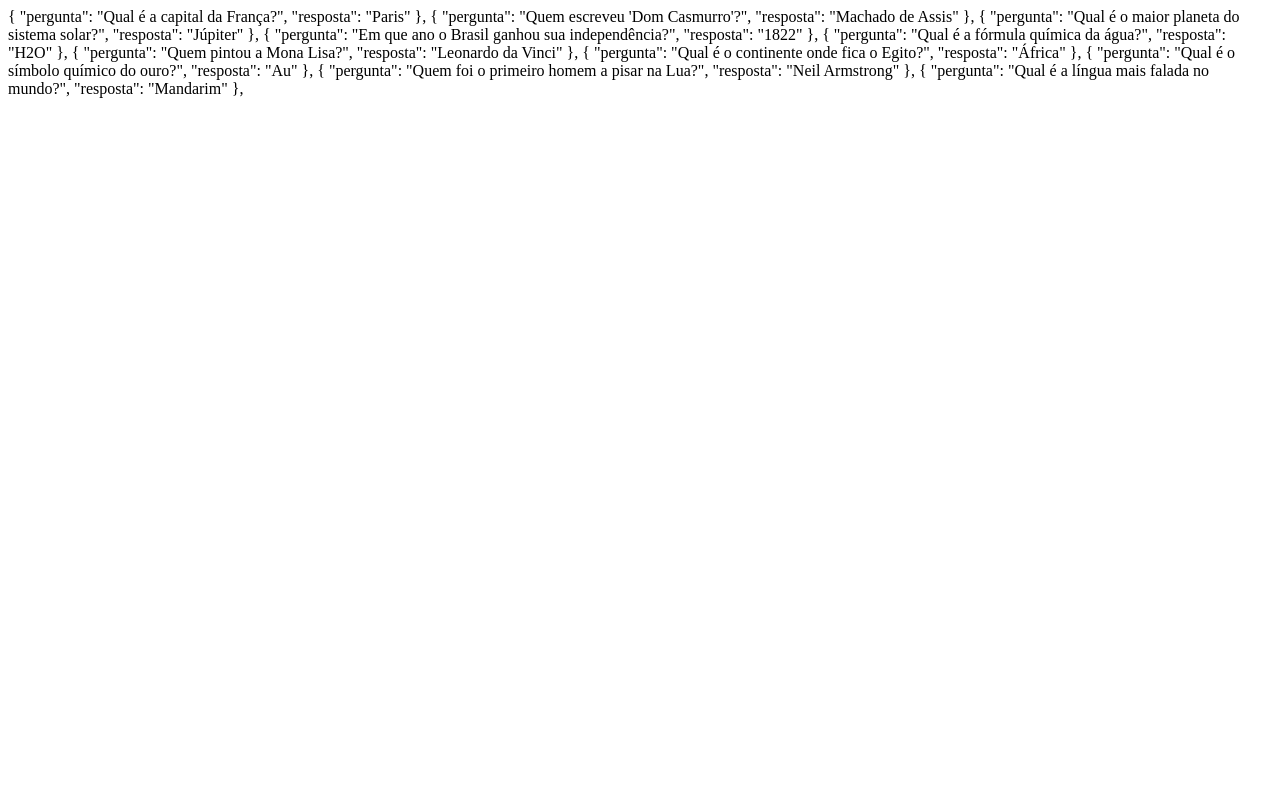
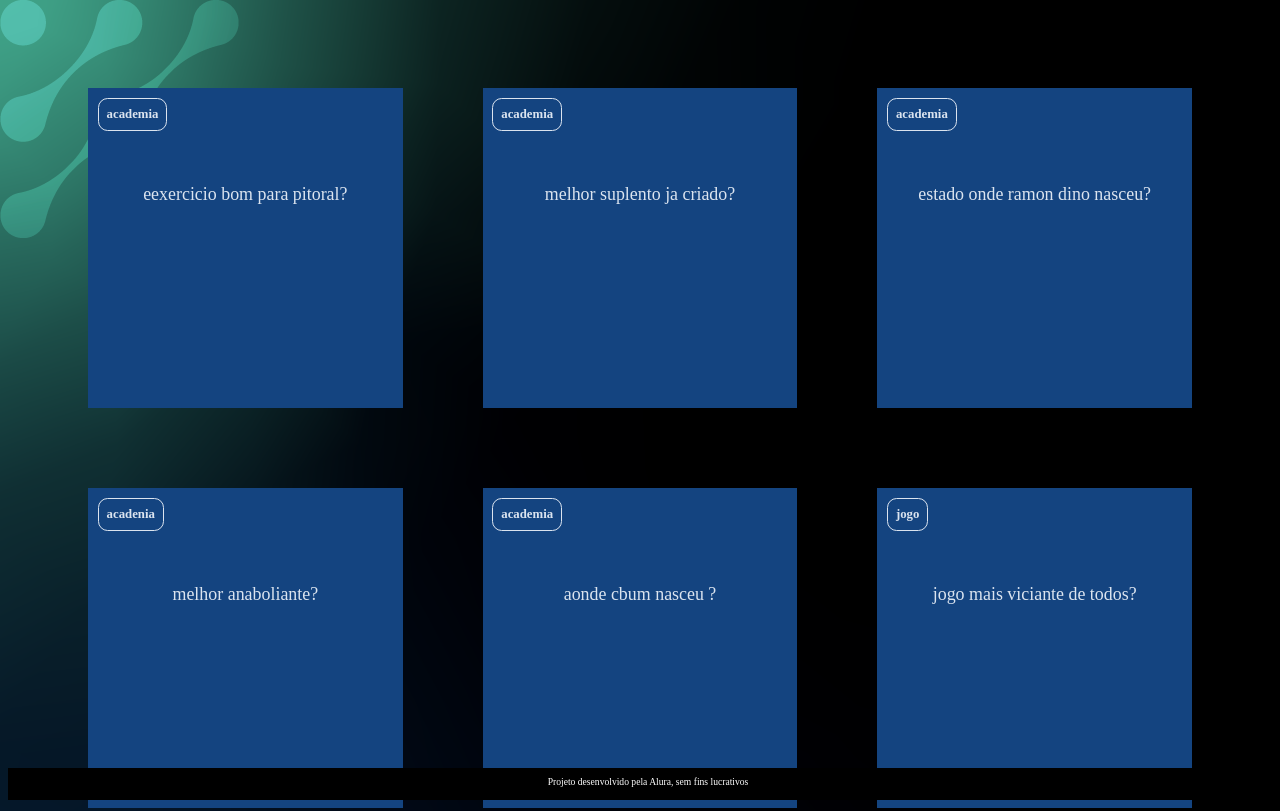
Before and after one commit to romuloboeck/romuloboeck.github.i, a plain HTML site: page index.html in a window 1280 px wide. Shown: the top 811 px of the page. Drawn offline with Linux system fonts and the light colour scheme.

Commit message:
Add files via upload

```diff
--- /dev/null
+++ b/app.js
@@ -0,0 +1,29 @@
+function criaCartao(categoria, pergunta, resposta) {
+    let container = document.getElementById('container')
+    let cartao = document.createElement('article')
+    cartao.className = 'cartao'
+
+    cartao.innerHTML = `
+    <div class="cartao__conteudo">
+    <h3>${categoria}</h3>
+    <div class="cartao__conteudo__pergunta">
+        <p>${pergunta}</p>
+    </div>
+    <div class="cartao__conteudo__resposta">
+        <p>${resposta}</p>
+    </div>
+    </div>
+    `
+
+    let respostaEstaVisivel = false
+
+    function viraCartao() {
+        respostaEstaVisivel = !respostaEstaVisivel
+        cartao.classList.toggle('active', respostaEstaVisivel)
+    }
+    cartao.addEventListener('click', viraCartao)
+
+
+    container.appendChild(cartao)
+
+}
--- /dev/null
+++ b/assets/style.css
@@ -0,0 +1,116 @@
+:root {
+    --text-color: #DBE4EF;
+    --card-front-color: #144480;
+    --card-back-color: #00F4BF;
+}
+
+body {
+    background: url('img/bg-desktop.webp');
+    font-family: Bai Jamjuree;
+}
+
+#container {
+    display: flex;
+    flex-wrap: wrap;
+    justify-content: space-between;
+    padding: 4rem;
+    gap: 3rem;
+}
+
+.cartao {
+    margin: 1rem 1rem;
+    height: 20rem;
+    flex-grow: 1;
+    flex-basis: calc(33% - 6rem);
+}
+
+.cartao__conteudo {
+    background-color: var(--card-front-color);
+    text-align: center;
+    /* background-color: aquamarine; */
+    height: 100%;
+    transform-style: preserve-3d;
+    transition: transform 300ms ease-in-out;
+}
+
+.cartao__conteudo h3 {
+    color: var(--text-color);
+    border: 1px solid var(--text-color);
+    text-align: left;
+    padding: 0.5rem;
+    position: absolute;
+    margin: 0.6rem;
+    border-radius: 0.6rem;
+    font-size: 1vw;
+    backface-visibility: hidden;
+}
+
+.cartao__conteudo p {
+    margin-top: 1rem;
+    padding: 2rem;
+    margin-top: 4rem;
+    font-size: 1.4vw;
+}
+
+.cartao__conteudo__pergunta p {
+    color: var(--text-color);
+    font-weight: 500;
+}
+
+.cartao__conteudo__resposta p {
+    color: var(--card-back-color);
+    font-weight: 700;
+}
+
+.cartao.active .cartao__conteudo {
+    transform: rotateY(180deg);
+}
+
+.cartao__conteudo__pergunta,
+.cartao__conteudo__resposta {
+    backface-visibility: hidden;
+    position: absolute;
+    height: 100%;
+    width: 100%;
+    box-sizing: border-box;
+}
+
+.cartao__conteudo__resposta {
+    transform: rotateY(180deg);
+    background-color: rgba(0, 244, 191, 0.2);
+    border: 4px solid var(--card-back-color);
+}
+
+footer {
+    background-color: black;
+    color: white;
+    position: fixed;
+    bottom: 0;
+    width: 100%;
+    height: 2rem;
+}
+
+footer p {
+    text-align: center;
+    font-size: 0.6rem;
+    margin-top: 0.5rem;
+}
+
+@media (max-width: 560px) {
+
+    body {
+        background: url('img/bg-mobile.webp'), no-repeat cover;
+    }
+
+    .cartao {
+        flex: 1 0 calc(100% - 1rem)
+    }
+
+    .cartao__conteudo h3 {
+        font-size: 3vw;
+    }
+
+    .cartao__conteudo p {
+        font-size: 3.8vw;
+    }
+}
--- a/index.html
+++ b/index.html
@@ -1,41 +1,31 @@
-
-    {
-        "pergunta": "Qual é a capital da França?",
-        "resposta": "Paris"
-    },
-    {
-        "pergunta": "Quem escreveu 'Dom Casmurro'?",
-        "resposta": "Machado de Assis"
-    },
-    {
-        "pergunta": "Qual é o maior planeta do sistema solar?",
-        "resposta": "Júpiter"
-    },
-    {
-        "pergunta": "Em que ano o Brasil ganhou sua independência?",
-        "resposta": "1822"
-    },
-    {
-        "pergunta": "Qual é a fórmula química da água?",
-        "resposta": "H2O"
-    },
-    {
-        "pergunta": "Quem pintou a Mona Lisa?",
-        "resposta": "Leonardo da Vinci"
-    },
-    {
-        "pergunta": "Qual é o continente onde fica o Egito?",
-        "resposta": "África"
-    },
-    {
-        "pergunta": "Qual é o símbolo químico do ouro?",
-        "resposta": "Au"
-    },
-    {
-        "pergunta": "Quem foi o primeiro homem a pisar na Lua?",
-        "resposta": "Neil Armstrong"
-    },
-    {
-        "pergunta": "Qual é a língua mais falada no mundo?",
-        "resposta": "Mandarim"
-    },
+<!DOCTYPE html>
+<html lang="pt-br">
+<head>
+    <meta charset="UTF-8">
+    <meta name="viewport" content="width=device-width, initial-scale=1.0">
+    <link rel="stylesheet" href="assets/style.css">
+    <title>Flashcard</title>
+</head>
+<body>
+    <main>
+        <section id="container">
+            <!-- <article class="cartao">
+                <div class="cartao__conteudo">
+                    <h3>Programação</h3>
+                    <div class="cartao__conteudo__pergunta">
+                        <p>O que é JavaScript?</p>
+                    </div>
+                    <div class="cartao__conteudo__resposta">
+                        <p>O JavaScript é uma linguagem de programação</p>
+                    </div>
+                </div>
+            </article> -->
+        </section>
+    </main>
+    <footer>
+        <p>Projeto desenvolvido pela Alura, sem fins lucrativos</p>
+    </footer>
+    <script src="app.js"></script>
+    <script src="perguntas.js"></script>
+</body>
+</html>
--- /dev/null
+++ b/perguntas.js
@@ -0,0 +1,55 @@
+criaCartao(
+    'academia',
+    'eexercicio bom para pitoral?',
+    'supino'
+)
+
+criaCartao(
+    'academia',
+    'melhor suplento ja criado?',
+    'creatina'
+)
+
+criaCartao(
+    'academia',
+    'estado onde ramon dino nasceu?',
+    'acre'
+)
+
+criaCartao(
+    'acadenia',
+    'melhor anaboliante?',
+    'trembolona'
+)
+
+criaCartao(
+    'academia' ,
+    'aonde cbum nasceu ?' ,
+    'nascionaliado no canada'
+)
+
+criaCartao(
+    'jogo' ,
+    'jogo mais viciante de todos?' ,
+    'brawl stars'
+)
+criaCartao(
+    'brasil' ,
+    'melhor presidente do brasil' ,
+    'bolsonaro'
+)
+criaCartao(
+    'pedreiro' ,
+    'com quantos paus se fazem uma canoa ?' ,
+    'dependdo o tamanho da arvore '
+)
+ criaCartao(
+    'academia' ,
+    'qual o melhor ciclo de anabolizantes?' ,
+    'testo e deca'
+ )
+ criaCartao(
+    'pessoal' ,
+    'quantos anos lula tem' ,
+    '76 anos e de cadeia 42'
+ )
```
Also changed, not shown: assets/img/bg-desktop.webp (added), assets/img/bg-mobile.webp (added), assets/img/bg-tablet.webp (added).
